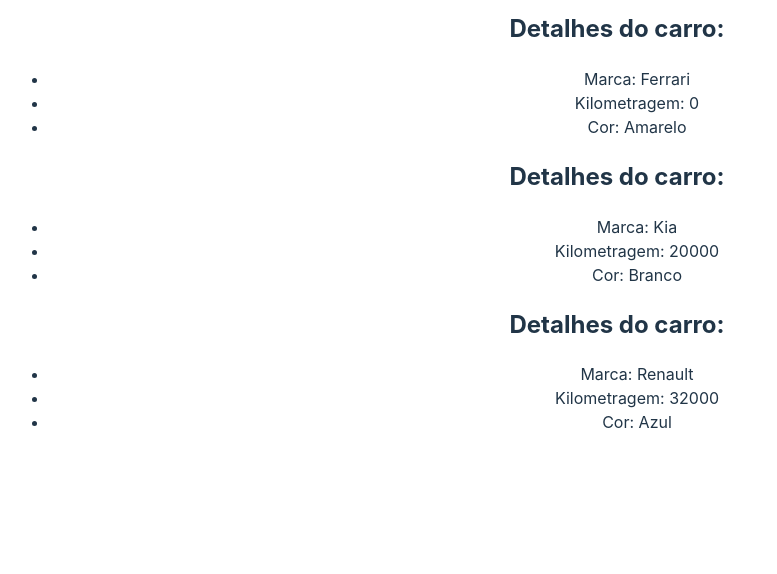
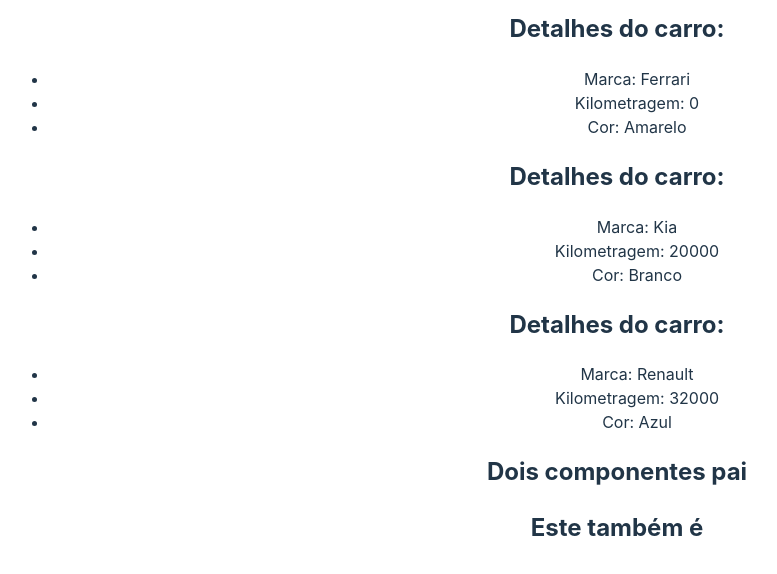
Before and after one commit to RibahDev/Udemy--Front-End, a React (Vite) app in the folder React/Avançando em React/avancando/: page / in a window 1280 px wide. Shown: the part 2223-2797 px from the top of the page, without its empty margins (23-800 px from the left). Built offline with nearby package versions, Linux system fonts and the light colour scheme.

Commit message:
Fragments

```diff
--- a/React/Avançando em React/avancando/src/App.jsx
+++ b/React/Avançando em React/avancando/src/App.jsx
@@ -25,6 +25,9 @@
   { id: 3, brand: "Renault", color: "Azul", km: 32000},
 ];
 
+// 12 - Fragmentos
+import Fragment from './components/Fragment';
+
 function App() {
   return (
       <div className='App' style={{paddingBottom: '500px'}}>
@@ -50,6 +53,8 @@
         {cars.map((car) =>
           <CarDetails key={car.id} brand={car.brand} color={car.color} km={car.km}/>
         )}
+        {/* 12- Fragmentos */}
+        <Fragment />
       </div>
   )
 }
--- /dev/null
+++ b/React/Avançando em React/avancando/src/components/Fragment.jsx
@@ -0,0 +1,12 @@
+import React from 'react'
+
+const Fragment = () => {
+   return (
+      <>
+         <div><h2>Dois componentes pai</h2></div>
+         <div><h2>Este também é</h2></div>
+      </>
+   )
+}
+
+export default Fragment
```
